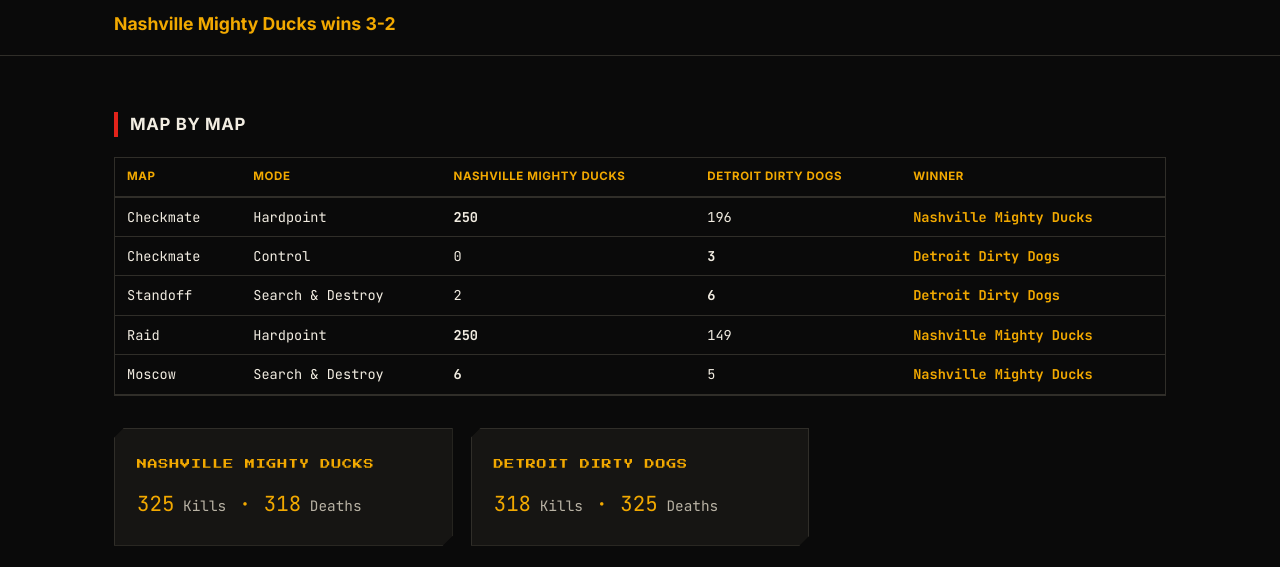
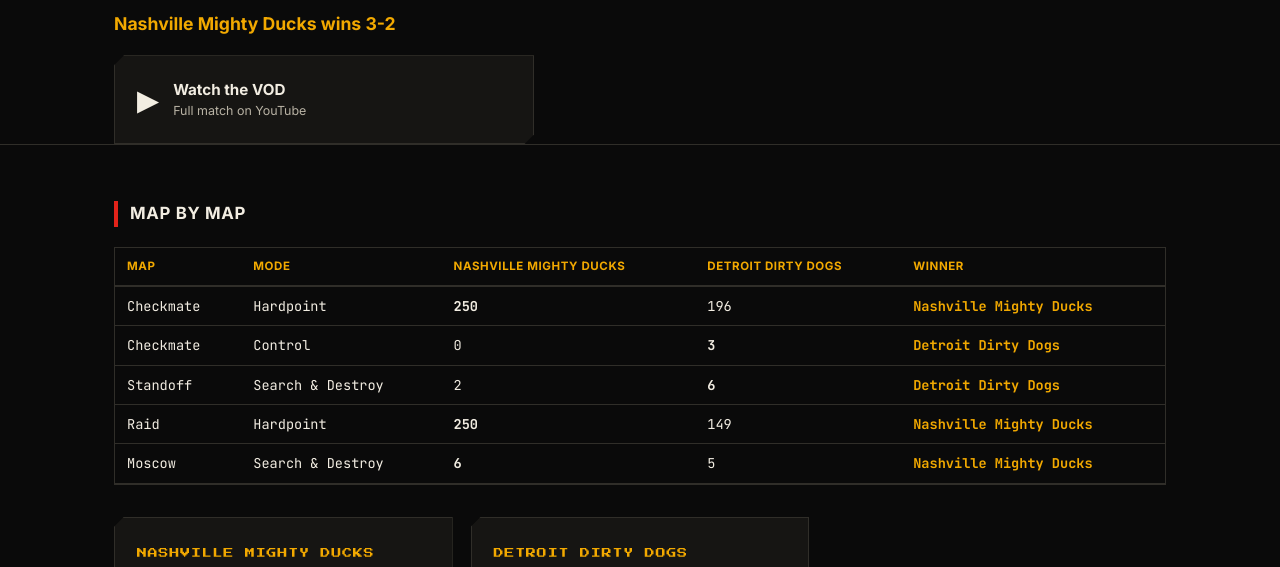
Before and after one commit to xajjay/burger-town-league, an Astro site: page /current-season/series/nashville-mighty-ducks-vs-detroit-dirty-dogs in a window 1280 px wide. Shown: the part 233-800 px from the top of the page. Built offline with nearby package versions, Linux system fonts and the light colour scheme; Astro itself is replaced by a stand-in of ours.

Commit message:
YT LINKS

```diff
--- a/src/data/season6-matches.json
+++ b/src/data/season6-matches.json
@@ -9,6 +9,7 @@
       "seriesScore": "3-2",
       "winner": "Nashville Mighty Ducks",
       "forfeit": false,
+      "vodUrl": "https://youtu.be/GCM_4nPGorg?si=5cwwlhbjVh6q9ucV",
       "maps": [
         { "mapNum": 1, "map": "Checkmate", "mode": "Hardpoint", "teamAScore": 250, "teamBScore": 196, "winner": "Nashville Mighty Ducks" },
         { "mapNum": 2, "map": "Checkmate", "mode": "Control", "teamAScore": 0, "teamBScore": 3, "winner": "Detroit Dirty Dogs" },
@@ -27,6 +28,32 @@
         { "player": "Docsukii", "team": "Detroit Dirty Dogs", "kills": 81, "deaths": 81, "perMap": [30, 7, 14, 21, 9], "perMapDeaths": [27, 6, 12, 26, 10] },
         { "player": "Peach", "team": "Detroit Dirty Dogs", "kills": 75, "deaths": 83, "perMap": [25, 7, 18, 16, 9], "perMapDeaths": [32, 5, 14, 25, 7] }
       ]
+    },
+    {
+      "slug": "miami-reapers-vs-detroit-dirty-dogs",
+      "week": 1,
+      "name": "Miami Reapers vs Detroit Dirty Dogs",
+      "teamA": "Miami Reapers",
+      "teamB": "Detroit Dirty Dogs",
+      "seriesScore": "3-0",
+      "winner": "Detroit Dirty Dogs",
+      "forfeit": false,
+      "vodUrl": "https://youtu.be/A8msmHWtA6s?si=GqmOnsQxOb1vbtC2",
+      "maps": [
+        { "mapNum": 1, "map": "Checkmate", "mode": "Hardpoint", "teamAScore": 130, "teamBScore": 250, "winner": "Detroit Dirty Dogs" },
+        { "mapNum": 2, "map": "Standoff", "mode": "Search & Destroy", "teamAScore": 3, "teamBScore": 6, "winner": "Detroit Dirty Dogs" },
+        { "mapNum": 3, "map": "Checkmate", "mode": "Control", "teamAScore": 0, "teamBScore": 3, "winner": "Detroit Dirty Dogs" }
+      ],
+      "players": [
+        { "player": "Renicide", "team": "Miami Reapers", "kills": 50, "deaths": 62, "perMap": [25, 4, 21], "perMapDeaths": [35, 7, 20] },
+        { "player": "Scary", "team": "Miami Reapers", "kills": 31, "deaths": 58, "perMap": [18, 5, 8], "perMapDeaths": [33, 7, 18], "note": "Substituted in for Nastyy, who had a scheduling conflict with a tournament in another game" },
+        { "player": "Karnij", "team": "Miami Reapers", "kills": 41, "deaths": 50, "perMap": [18, 5, 18], "perMapDeaths": [28, 6, 16] },
+        { "player": "Horror", "team": "Miami Reapers", "kills": 35, "deaths": 55, "perMap": [20, 7, 8], "perMapDeaths": [27, 7, 21] },
+        { "player": "Inkster", "team": "Detroit Dirty Dogs", "kills": 67, "deaths": 46, "perMap": [35, 9, 23], "perMapDeaths": [22, 7, 17] },
+        { "player": "Habibi", "team": "Detroit Dirty Dogs", "kills": 62, "deaths": 40, "perMap": [38, 5, 19], "perMapDeaths": [20, 6, 14] },
+        { "player": "Docsukii", "team": "Detroit Dirty Dogs", "kills": 48, "deaths": 29, "perMap": [24, 6, 18], "perMapDeaths": [14, 3, 12] },
+        { "player": "Peach", "team": "Detroit Dirty Dogs", "kills": 48, "deaths": 42, "perMap": [26, 7, 15], "perMapDeaths": [25, 5, 12] }
+      ]
     }
   ],
   "voidedResults": [
@@ -35,5 +62,9 @@
       "week": 1,
       "note": "Originally ruled a 3-0 forfeit win for Newark Stars after London Royal Ravens' roster collapse. The forfeit was voided after the two teams agreed to play the series as scheduled — rescheduled to the next night."
     }
+  ],
+  "reschedules": [
+    { "matchup": "Nashville Mighty Ducks vs Miami Reapers", "week": 1, "note": "Rescheduled to next week — Nashville captain Aj was unable to play." },
+    { "matchup": "San Jose Cougars vs Newark Stars", "week": 1, "note": "Rescheduled to next week — Newark's Noti did not show up for the match." }
   ]
 }
--- a/src/data/season6.json
+++ b/src/data/season6.json
@@ -8,10 +8,10 @@
   "teams": [
     { "name": "Nashville Mighty Ducks", "abbrev": "NSH", "captain": "Aj", "players": ["Jmetree", "Acro Ace", "Chadwick", "Moon"], "record": "1-0" },
     { "name": "San Jose Cougars", "abbrev": "SJ", "captain": "Aurora", "players": ["Waly", "Proxzify", "Toremeant", "TrapNA"], "record": "0-0" },
-    { "name": "Miami Reapers", "abbrev": "MIA", "captain": "Renicide", "players": ["Nastyy", "Karnij", "Horror", "Scary"], "record": "0-0" },
+    { "name": "Miami Reapers", "abbrev": "MIA", "captain": "Renicide", "players": ["Nastyy", "Karnij", "Horror", "Scary"], "record": "0-1" },
     { "name": "Newark Stars", "abbrev": "NWK", "captain": "CrazieViews", "players": ["Lewy", "Utopian", "Noti", "Zylix"], "record": "0-0" },
     { "name": "London Royal Ravens", "abbrev": "LDN", "captain": "Trap", "players": ["Realm", "Zico", "Hitta", "nate"], "record": "0-0", "formerName": "Chicago $wervo" },
-    { "name": "Detroit Dirty Dogs", "abbrev": "DET", "captain": "Inkster", "players": ["Habibi", "Docsukii", "Peach", "Latinooo"], "record": "0-1" }
+    { "name": "Detroit Dirty Dogs", "abbrev": "DET", "captain": "Inkster", "players": ["Habibi", "Docsukii", "Peach", "Latinooo"], "record": "2-0" }
   ],
   "freeAgents": ["Hype", "Aldo", "Shasta", "Bombz"],
   "schedule": {
--- a/src/pages/current-season/series/[slug].astro
+++ b/src/pages/current-season/series/[slug].astro
@@ -28,6 +28,15 @@ const teamTotals = [series.teamA, series.teamB].map(t => ({
       <span class="eyebrow">Week {series.week} · Season 6</span>
       <h1 class="script-heading" style="font-size: 2.2rem;">{series.name}</h1>
       <p style="color: var(--gold); font-weight: 700; font-size: 1.1rem;">{series.winner} wins {series.seriesScore}</p>
+      {series.vodUrl && (
+        <a href={series.vodUrl} target="_blank" rel="noopener" class="pixel-card" style="display: flex; align-items: center; gap: 14px; max-width: 420px; margin-top: 16px; text-decoration: none; transition: border-color 0.15s ease;">
+          <span style="font-size: 1.8rem;">▶</span>
+          <span>
+            <span style="display: block; color: var(--paper); font-weight: 700; font-size: 0.95rem;">Watch the VOD</span>
+            <span style="display: block; color: var(--paper-dim); font-size: 0.78rem;">Full match on YouTube</span>
+          </span>
+        </a>
+      )}
     </div>
   </section>
 
```
Also changed, not shown: scripts/daily-report/history.json (+1 -12 lines), src/pages/current-season/[tab].astro (+6 -1 lines).
